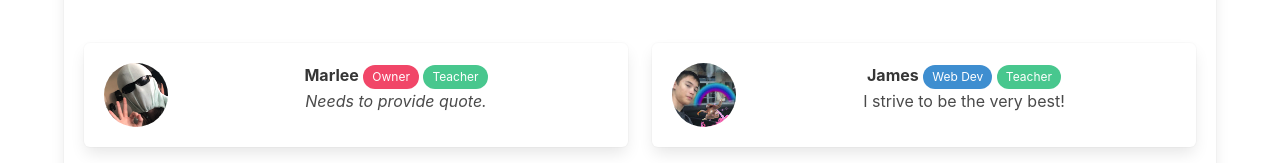
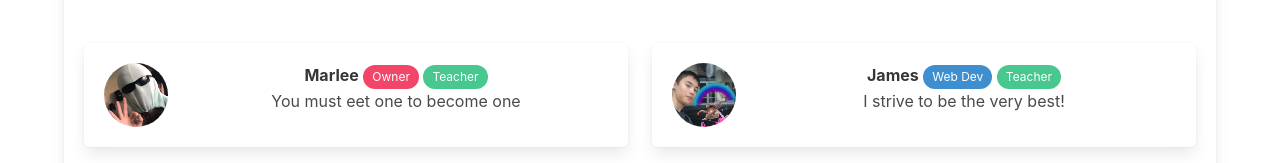
Before and after one commit to The-Meme-Club/gc.1AwesomeMeme.github.io, a plain HTML site: page staff/index.html in a window 1280 px wide. Shown: the part 988-1151 px from the top of the page. Drawn offline with nearby package versions, Linux system fonts and the light colour scheme.

Commit message:
Update index.html

```diff
--- a/staff/index.html
+++ b/staff/index.html
@@ -77,7 +77,7 @@
                         <span class="tag is-danger is-rounded is-small">Owner</span>
                         <span class="tag is-success is-rounded is-small">Teacher</span>
                         <br>
-                       <i>Needs to provide quote.</i>
+                       You must eet one to become one
                       </p>
                     </div>
                   </div>
```
